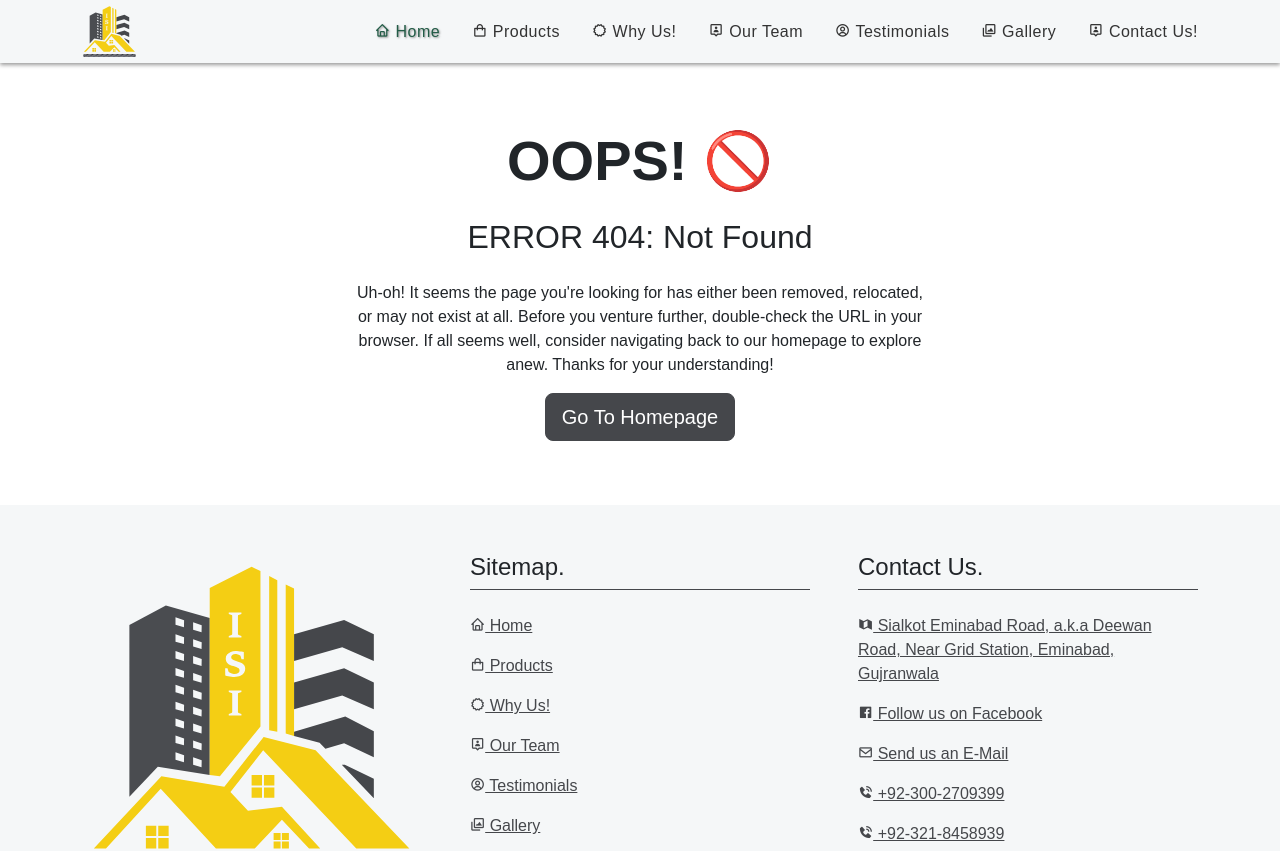
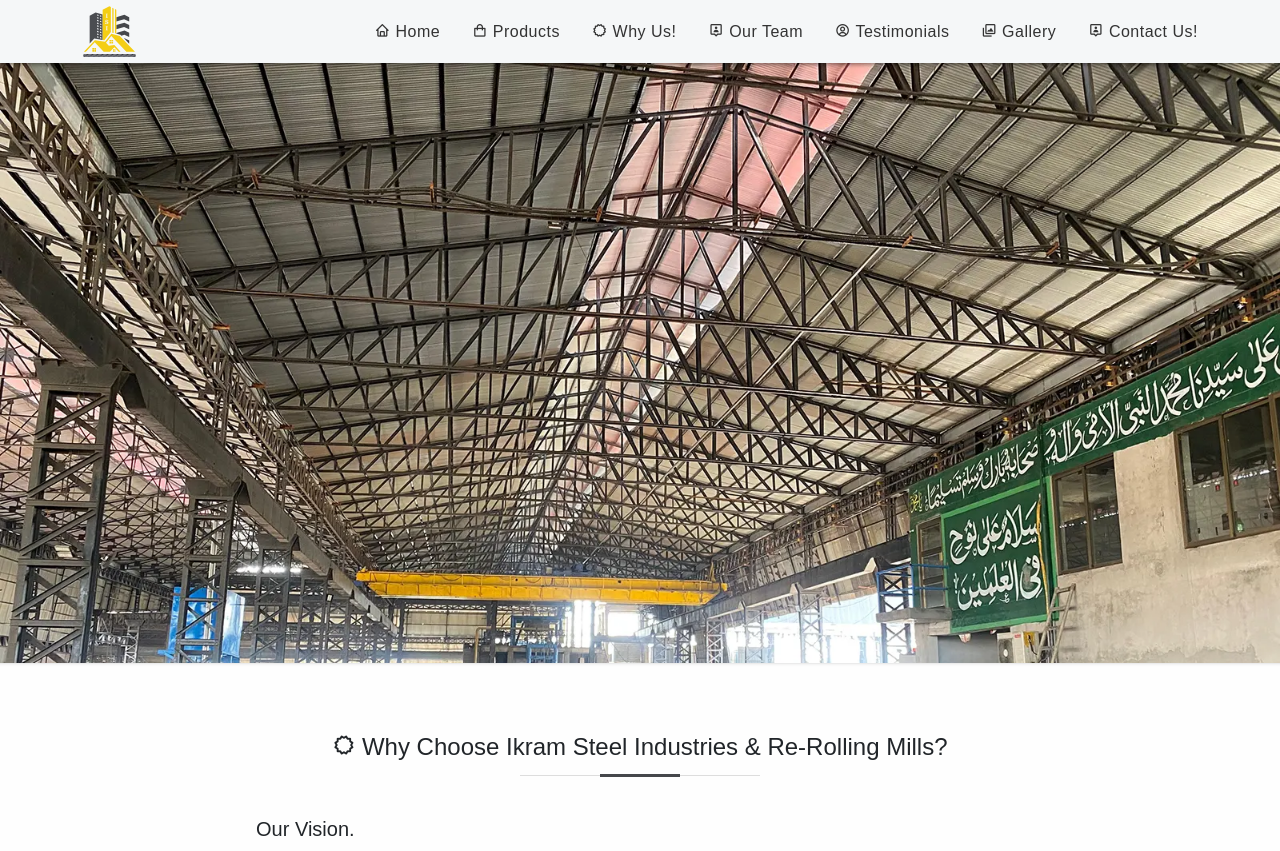
Before and after one commit to saaqi/ikram-steel-industries, a SvelteKit app: page /why-us in a window 1280 px wide. Before the commit this address had no page. Shown: the top 851 px of the page. Built offline with nearby package versions, Linux system fonts and the light colour scheme.

Commit message:
Add new components and update navigation links for improved site structure

```diff
--- /dev/null
+++ b/src/components/BillBoard.svelte
@@ -0,0 +1,29 @@
+<script>
+	import pic from '$assets/gallery/gallery04.webp';
+	const { billBoardPic = pic } = $props();
+</script>
+<section class="billboard py-0 mt-0" id="billboard">
+  <div class="billboardContainer">
+    <img
+		src={billBoardPic}
+		alt="Billboard"
+		class="img-fluid billBoardPic"
+		width="1600"
+		height="900"
+    />
+  </div>
+</section>
+
+<style>
+  section.billboard {
+    min-height: auto;
+  }
+	.billboardContainer {
+		max-height: 75svh;
+	}
+	.billBoardPic {
+		width: 100%;
+		height: auto;
+		object-fit: cover;
+	}
+</style>
--- a/src/components/ContactUs.svelte
+++ b/src/components/ContactUs.svelte
@@ -1,8 +1,8 @@
 <section id="contact-us" class="contact-us">
 	<div class="container">
 		<div class="row g-5">
+			<h3 class="section-heading h4"><i class="bx bxs-contact"></i> Contact Us!</h3>
 			<div class="col-lg-6">
-				<h3 class="section-heading h4"><i class="bx bxs-contact"></i> Contact Us!</h3>
 				<ul class="address-contact list-unstyled row g-3">
 					<li>
 						<a href="https://goo.gl/maps/VXY4dq9Ta4on3sor7" target="_blank">
--- a/src/components/Gallery.svelte
+++ b/src/components/Gallery.svelte
@@ -36,7 +36,7 @@
 	}));
 </script>
 
-<section id="gallery-section" class="gallery-section">
+<section id="gallery" class="gallery-section">
 	<div class="container">
 		<h3 class="section-heading h4"><i class="bx bx-images"></i> Gallery</h3>
 		<div id="homegallery" class="homegallery row g-3">
--- a/src/components/GoTop.svelte
+++ b/src/components/GoTop.svelte
@@ -14,22 +14,25 @@
 
 {#if show}
 	<div class="go-top" transition:fade>
-		<a
+		<button
 			class="top fs-4 rounded-circle p-1 btn btn-outline-primary"
-			href="#home"
 			title="Go to Top"
 			aria-label="Go to Top"
 			onclick={() => {
 				menuExpanded.set(false);
+				window.scrollTo({
+           top: 0,
+           behavior: "smooth",
+       });
 			}}
 		>
 			<i class="bx bx-arrow-to-top"></i>
-		</a>
+		</button>
 	</div>
 {/if}
 
-<style lang="scss">
-	.go-top > a {
+<style>
+	button {
 		box-shadow: 0 0 4px rgba(0, 0, 0, 0.3);
 		position: fixed;
 		bottom: 1rem;
@@ -37,7 +40,4 @@
 		z-index: 2;
 		line-height: 0;
 	}
-	.go-top a::before {
-		padding: 0;
-	}
 </style>
--- a/src/components/Navigation.svelte
+++ b/src/components/Navigation.svelte
@@ -1,53 +1,53 @@
 <script>
 	import isiLogo from '$assets/isi_logo.svg';
 	import { navItems } from './navItems.js';
-	import { onMount } from 'svelte';
+	// import { onMount } from 'svelte';
 	import { menuExpanded } from './sharedState.js';
+
+	import { onNavigate } from '$app/navigation';
+	onNavigate((navigation) => {
+		if (!document.startViewTransition) return;
+		// Prevent animation if navigating to the same URL
+		if (navigation.from?.url.pathname === navigation.to?.url.pathname) {
+			return;
+		}
+		return new Promise((resolve) => {
+			document.startViewTransition(async () => {
+				resolve();
+				await navigation.complete;
+			});
+		});
+	});
 
 	const onclick = () => menuExpanded.set(!$menuExpanded);
 	const close = () => menuExpanded.set(false);
 
 	/* ## SETUP SCROLL SPY --------------------------------------------- */
-	onMount(async () => {
-		let menuSection = document.querySelectorAll('.nav-primary li.menu-item a');
-		// for clickable event
-		menuSection.forEach((v) => {
-			v.onclick = () => {
-				setTimeout(() => {
-					menuSection.forEach((j) => j.classList.remove('active'));
-					v.classList.add('active');
-				}, 300);
-			};
-		});
-		// for window scrolldown event
-		window.onscroll = () => {
-			let mainSection = document.querySelectorAll('main section');
+	// onMount(async () => {
+	// 	let menuSection = document.querySelectorAll('.nav-primary li.menu-item a');
+	// 	// for clickable event
+	// 	menuSection.forEach((v) => {
+	// 		v.onclick = () => {
+	// 			setTimeout(() => {
+	// 				menuSection.forEach((j) => j.classList.remove('active'));
+	// 				v.classList.add('active');
+	// 			}, 300);
+	// 		};
+	// 	});
+	// 	// for window scrolldown event
+	// 	window.onscroll = () => {
+	// 		let mainSection = document.querySelectorAll('main section');
 
-			mainSection.forEach((v, i) => {
-				let rect = v.getBoundingClientRect().y;
+	// 		mainSection.forEach((v, i) => {
+	// 			let rect = v.getBoundingClientRect().y;
 
-				if (rect < window.innerHeight - window.innerHeight + 56) {
-					/* caculate till section reaches to top */
-					menuSection.forEach((v) => v.classList.remove('active'));
-					menuSection[i].classList.add('active');
-				}
-			});
-		};
-	});
-
-	// import { onNavigate } from '$app/navigation';
-	// onNavigate((navigation) => {
-	// 	if (!document.startViewTransition) return;
-	// 	// Prevent animation if navigating to the same URL
-	// 	if (navigation.from?.url.pathname === navigation.to?.url.pathname) {
-	// 		return;
-	// 	}
-	// 	return new Promise((resolve) => {
-	// 		document.startViewTransition(async () => {
-	// 			resolve();
-	// 			await navigation.complete;
+	// 			if (rect < window.innerHeight - window.innerHeight + 56) {
+	// 				/* caculate till section reaches to top */
+	// 				menuSection.forEach((v) => v.classList.remove('active'));
+	// 				menuSection[i].classList.add('active');
+	// 			}
 	// 		});
-	// 	});
+	// 	};
 	// });
 </script>
 
@@ -145,8 +145,7 @@
 			letter-spacing: 0.5px;
 			text-transform: capitalize;
 			text-decoration: none;
-			&:hover,
-			&.active {
+			&:hover {
 				color: var(--bs-info);
 				text-shadow: 1px 1px 2px rgba(#333, 0.5);
 			}
@@ -234,4 +233,44 @@
 			transform: rotateY(180deg);
 		}
 	}
+
+	/* Slide Trasnitions to the Navigation
+	------------------------------------ */
+	::view-transition-old(root),
+	::view-transition-new(root) {
+		animation-duration: 0.2s;
+		animation-timing-function: ease-in;
+	}
+
+	::view-transition-old(root) {
+		animation-name: slide-out-left;
+	}
+
+	::view-transition-new(root) {
+		animation-name: slide-in-right;
+	}
+
+	/* Slide Out to Left */
+	@keyframes slide-out-left {
+		from {
+			transform: translateY(0%);
+			opacity: 1;
+		}
+		to {
+			transform: translateY(-10%);
+			opacity: 0;
+		}
+	}
+
+	/* Slide In from Right */
+	@keyframes slide-in-right {
+		from {
+			transform: translateY(10%);
+			opacity: 0;
+		}
+		to {
+			transform: translateY(0%);
+			opacity: 1;
+		}
+	}
 </style>
--- a/src/components/navItems.js
+++ b/src/components/navItems.js
@@ -1,37 +1,44 @@
 export const navItems = [
 	{
-		href: '#home',
+		href: '/',
+		tag: '#home',
 		text: 'Home',
 		icon: 'bx-home',
 		active: true
 	},
 	{
-		href: '#our-products',
+		href: '/products',
+		tag: '#our-products',
 		text: 'Products',
 		icon: 'bx-shopping-bag'
 	},
 	{
-		href: '#why-us',
+		tag: '#why-us',
+		href: '/why-us',
 		text: 'Why Us!',
 		icon: 'bx-certification'
 	},
 	{
-		href: '#our-team',
+		tag: '#our-team',
+		href: '/our-team',
 		text: 'Our Team',
 		icon: 'bx-user-pin'
 	},
 	{
-		href: '#testimonials',
+		tag: '#testimonials',
+		href: '/testimonials',
 		text: 'Testimonials',
 		icon: 'bx-user-circle'
 	},
 	{
-		href: '#gallery-section',
+		tag: '/#gallery',
+		href: '/gallery',
 		text: 'Gallery',
 		icon: 'bx-images'
 	},
 	{
-		href: '#contact-us',
+		tag: '/#contact-us',
+		href: '/contact-us',
 		text: 'Contact Us!',
 		icon: 'bx-user-pin'
 	}
--- /dev/null
+++ b/src/routes/why-us/+page.svelte
@@ -0,0 +1,18 @@
+<script>
+	import BillBoard from '$components/BillBoard.svelte';
+	import WhyUs from '$components/WhyUs.svelte';
+	import billboard from '$assets/gallery/gallery02.webp'
+</script>
+
+<svelte:head>
+	<title>Why Choose Us! - Ikram Steel Industries</title>
+	<meta
+		name="description"
+		content="Ikram Steel Industries aims to be a global leader in the steel manufacturing sector, driven by innovation, quality, and customer satisfaction. We are dedicated to building a sustainable future through our products and practices, contributing to the growth and development of the construction industry."
+	/>
+</svelte:head>
+
+<div class="row">
+	<BillBoard billBoardPic={billboard} />
+	<WhyUs />
+</div>
```
Also changed, not shown: src/routes/contact-us/+page.svelte (added, +17 -0 lines), src/routes/gallery/+page.svelte (added, +18 -0 lines), src/routes/our-team/+page.svelte (added, +18 -0 lines), src/routes/products/+page.svelte (added, +17 -0 lines), src/routes/testimonials/+page.svelte (added, +19 -0 lines).
